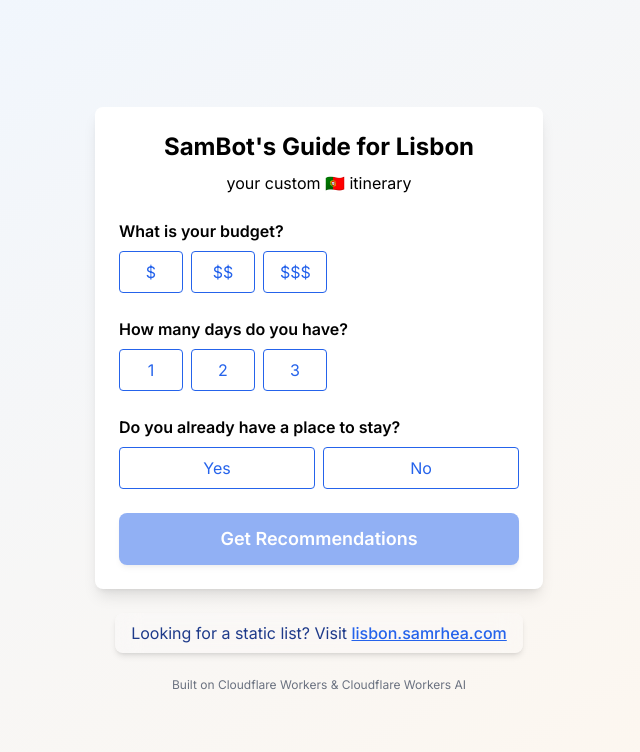
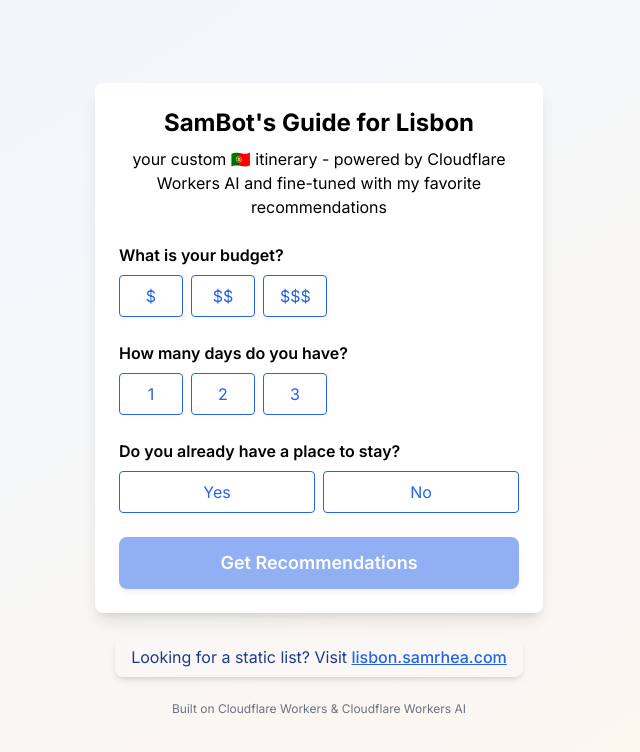
Before and after one commit to TownLake/lisbon-ai, a Next.js app: page / in a window 1280 px wide. Shown: the top 752 px of the page, without its empty margins (321-961 px from the left). Built offline with nearby package versions, Linux system fonts and the light colour scheme.

Commit message:
Update page.js

```diff
--- a/app/page.js
+++ b/app/page.js
@@ -87,7 +87,7 @@
       <div className="absolute inset-0 bg-grid-slate-200 dark:bg-grid-slate-700 [mask-image:linear-gradient(0deg,white,rgba(255,255,255,0.6))] dark:[mask-image:linear-gradient(0deg,black,rgba(0,0,0,0.6))] -z-10"></div>
       <Card className="w-full max-w-md mb-6">
         <h1 className="text-2xl font-bold text-center mb-2 dark:text-white">SamBot&apos;s Guide for Lisbon</h1>
-        <p className="text-center mb-6 dark:text-gray-300">your custom 🇵🇹 itinerary</p>
+        <p className="text-center mb-6 dark:text-gray-300">your custom 🇵🇹 itinerary - powered by Cloudflare Workers AI and fine-tuned with my favorite recommendations</p>
 
         {!itinerary ? (
           <div className="space-y-6">
```
